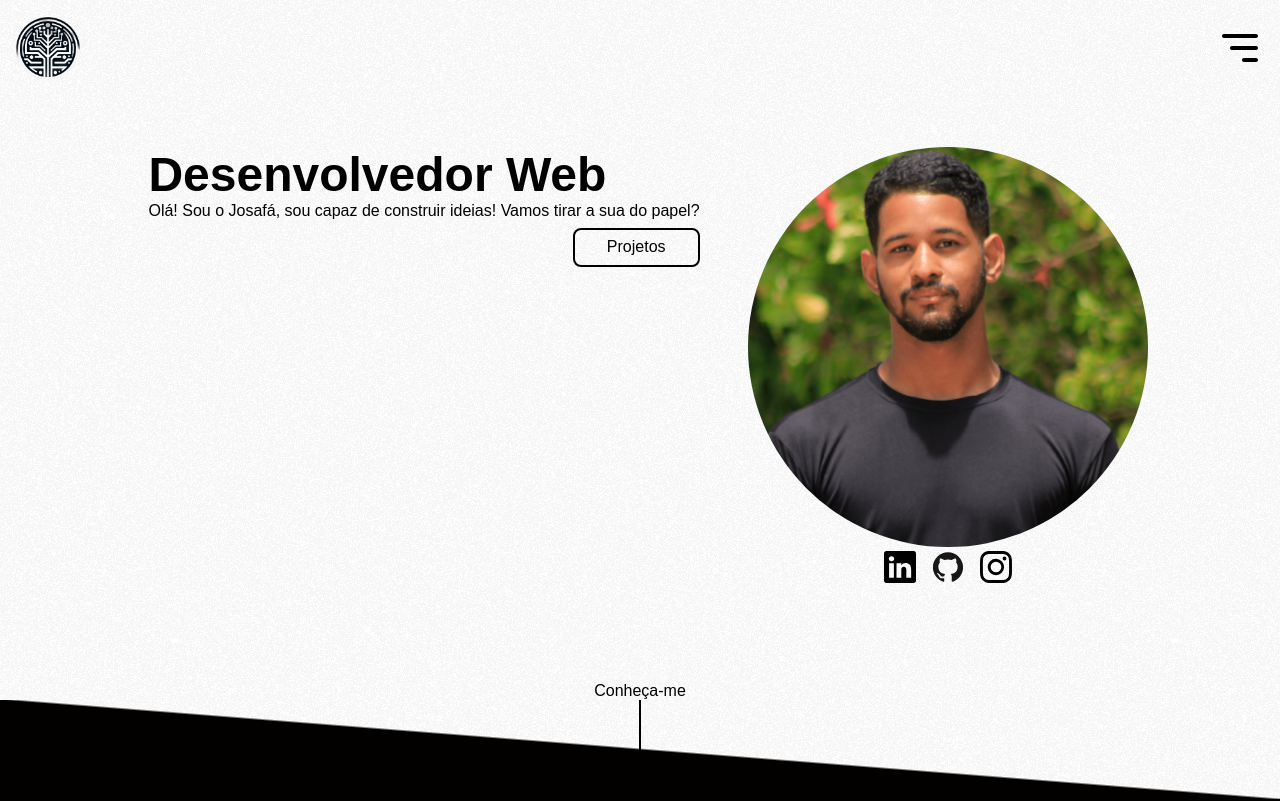
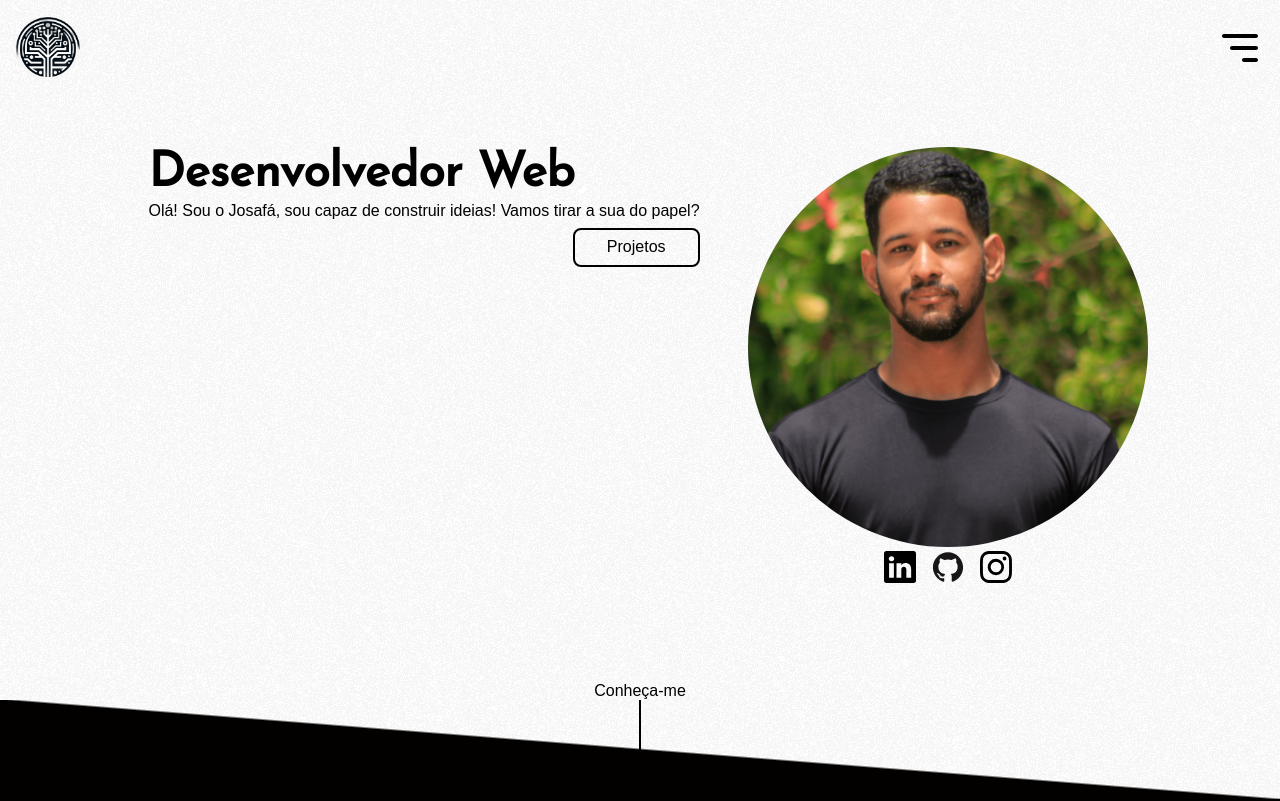
Before and after one commit to josafaverissimo/portfolio, a Vue app in the folder portfolio-app/: page / in a window 1280 px wide. Shown: the top 801 px of the page. Built offline with nearby package versions, Linux system fonts and the light colour scheme; a web font is replaced by a local one.

Commit message:
style: main title font family secondary

```diff
--- a/portfolio-app/src/components/HomeView/ShortPresentationSection.vue
+++ b/portfolio-app/src/components/HomeView/ShortPresentationSection.vue
@@ -70,6 +70,7 @@ section.short-presentation {
         h1 {
           font-size: 2rem;
           margin: 0;
+          font-family: var(--secondary-font), sans-serif;
         }
 
         p {
```
